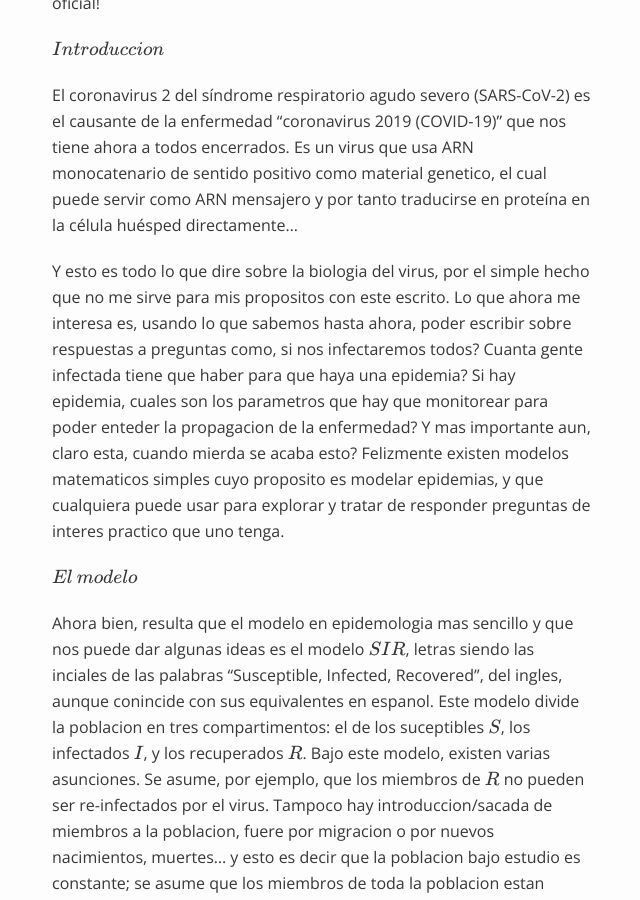
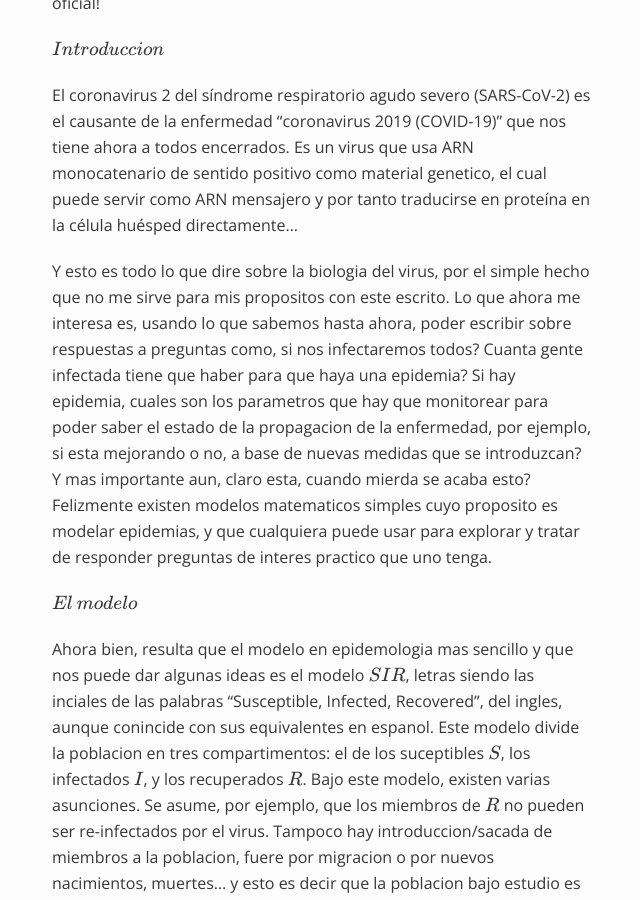
Before and after one commit to Caquita-beep/Caquita-beep.github.io, a Jekyll site: the page built from _posts/2020-03-27-Simulacion-COVID-19-Ecuador-con-modelo-SIR.md, in a window 1280 px wide and 900 px high, scrolled down 806 px. Shown: the whole window, without its empty margins (318-958 px from the left). Built offline with Jekyll 4.4.1, drawn with Linux system fonts in a browser that asks for light colours; formulas are drawn with MathJax 3; a script that is not in the unit is left out.

Commit message:
Update 2020-03-27-Simulacion-COVID-19-Ecuador-con-modelo-SIR.md

```diff
--- a/_posts/2020-03-27-Simulacion-COVID-19-Ecuador-con-modelo-SIR.md
+++ b/_posts/2020-03-27-Simulacion-COVID-19-Ecuador-con-modelo-SIR.md
@@ -15,7 +15,7 @@ $Introduccion$
 
 El coronavirus 2 del síndrome respiratorio agudo severo (SARS-CoV-2) es el causante de la enfermedad "coronavirus 2019 (COVID-19)" que nos tiene ahora a todos encerrados. Es un virus que usa ARN monocatenario de sentido positivo como material genetico, el cual puede servir como ARN mensajero y por tanto traducirse en proteína en la célula huésped directamente...
 
-Y esto es todo lo que dire sobre la biologia del virus, por el simple hecho que no me sirve para mis propositos con este escrito. Lo que ahora me interesa es, usando lo que sabemos hasta ahora,  poder escribir sobre respuestas a preguntas como, si nos infectaremos todos? Cuanta gente infectada tiene que haber para que haya una epidemia? Si hay epidemia, cuales son los parametros que hay que monitorear para poder enteder la propagacion de la enfermedad? Y mas importante aun, claro esta, cuando mierda se acaba esto? Felizmente existen modelos matematicos simples cuyo proposito es modelar epidemias, y que cualquiera puede usar para explorar y tratar de responder preguntas de interes practico que uno tenga.
+Y esto es todo lo que dire sobre la biologia del virus, por el simple hecho que no me sirve para mis propositos con este escrito. Lo que ahora me interesa es, usando lo que sabemos hasta ahora,  poder escribir sobre respuestas a preguntas como, si nos infectaremos todos? Cuanta gente infectada tiene que haber para que haya una epidemia? Si hay epidemia, cuales son los parametros que hay que monitorear para poder saber el estado de la propagacion de la enfermedad, por ejemplo, si esta mejorando o no, a base de nuevas medidas que se introduzcan? Y mas importante aun, claro esta, cuando mierda se acaba esto? Felizmente existen modelos matematicos simples cuyo proposito es modelar epidemias, y que cualquiera puede usar para explorar y tratar de responder preguntas de interes practico que uno tenga.
 
 $El$ $modelo$
 
```
